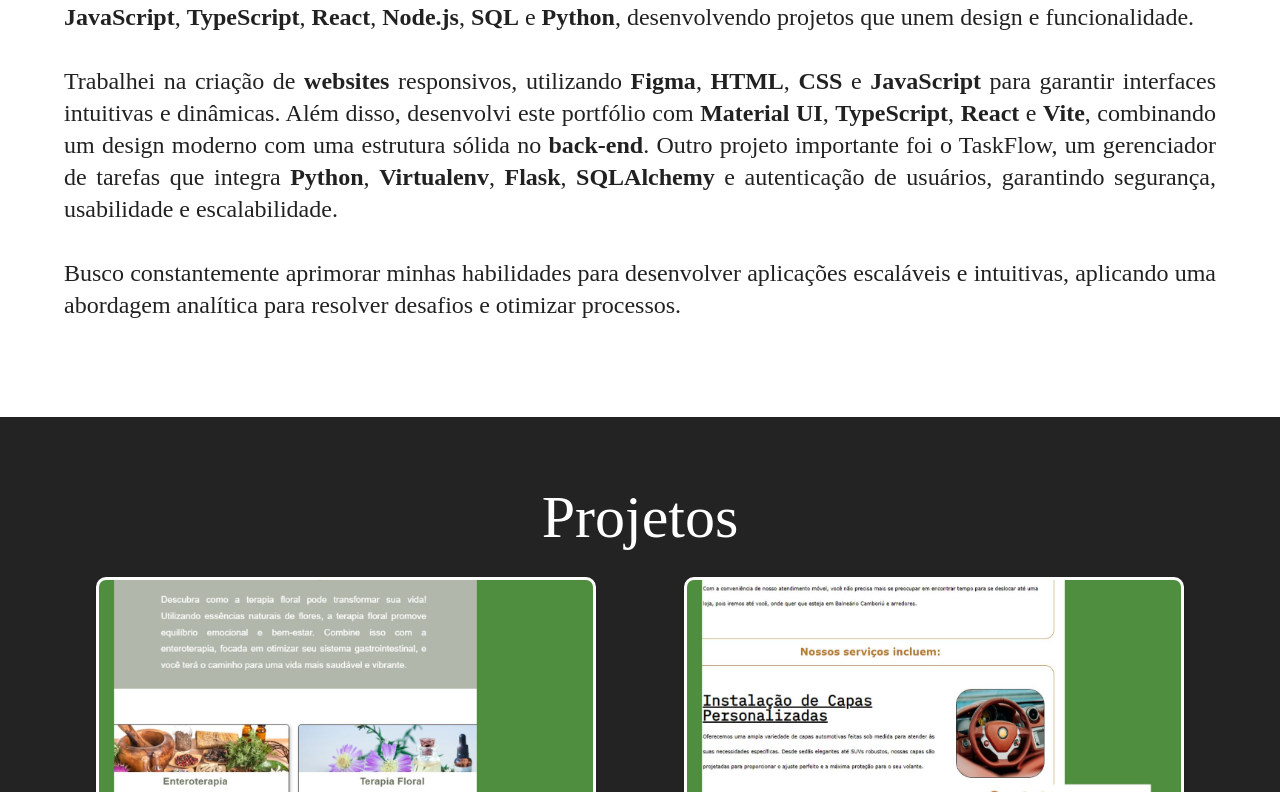
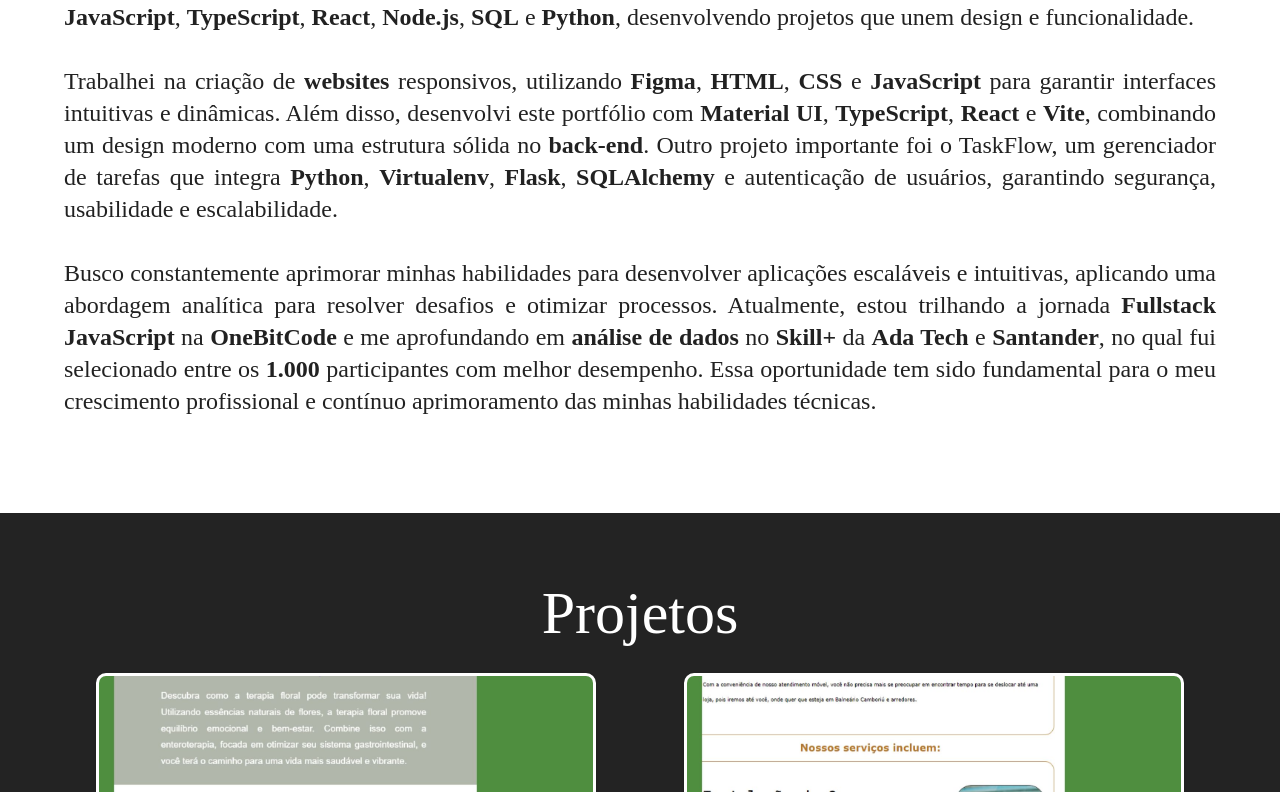
Before and after one commit to auyber/Auyber-portfolio, a React (Vite) app: page / in a window 1280 px wide. Shown: the part 1273-2065 px from the top of the page. Built offline with nearby package versions, Linux system fonts and the light colour scheme.

Commit message:
feat: update portfolio

```diff
--- a/src/pages/section/About/About.tsx
+++ b/src/pages/section/About/About.tsx
@@ -32,7 +32,7 @@
               <br/><br/>
             Trabalhei na criação de <strong>websites</strong> responsivos, utilizando <strong>Figma</strong>, <strong>HTML</strong>, <strong>CSS</strong> e <strong>JavaScript</strong> para garantir interfaces intuitivas e dinâmicas. Além disso, desenvolvi este portfólio com <strong>Material UI</strong>, <strong>TypeScript</strong>, <strong>React</strong> e <strong>Vite</strong>, combinando um design moderno com uma estrutura sólida no <strong>back-end</strong>. Outro projeto importante foi o TaskFlow, um gerenciador de tarefas que integra <strong>Python</strong>, <strong>Virtualenv</strong>, <strong>Flask</strong>, <strong>SQLAlchemy</strong> e autenticação de usuários, garantindo segurança, usabilidade e escalabilidade.
               <br/><br/>
-            Busco constantemente aprimorar minhas habilidades para desenvolver aplicações escaláveis e intuitivas, aplicando uma abordagem analítica para resolver desafios e otimizar processos.
+            Busco constantemente aprimorar minhas habilidades para desenvolver aplicações escaláveis e intuitivas, aplicando uma abordagem analítica para resolver desafios e otimizar processos. Atualmente, estou trilhando a jornada <strong>Fullstack JavaScript</strong> na <strong>OneBitCode</strong> e me aprofundando em <strong>análise de dados</strong> no <strong>Skill+</strong> da <strong>Ada Tech</strong> e <strong>Santander</strong>, no qual fui selecionado entre os <strong>1.000</strong> participantes com melhor desempenho. Essa oportunidade tem sido fundamental para o meu crescimento profissional e contínuo aprimoramento das minhas habilidades técnicas.
             </Typography>
           </Grid>
         </Grid>
```
